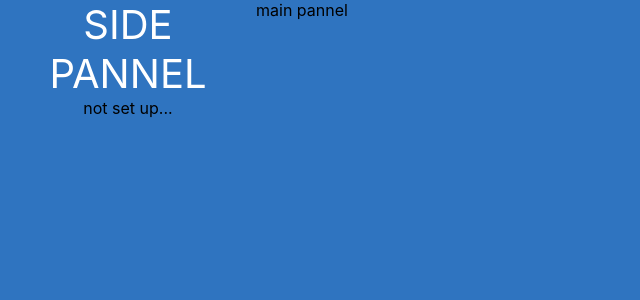
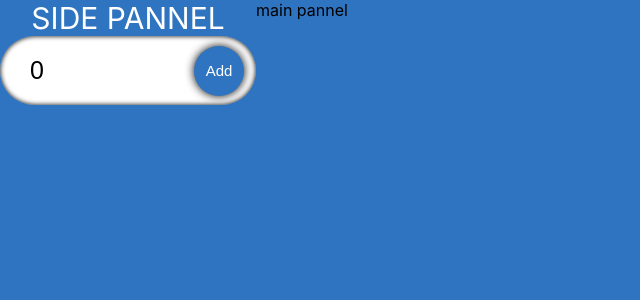
Before and after one commit to skerr4311/NW_Test, a React (Create React App) app: page / in a window 1280 px wide. Shown: the top 300 px of the page, without its empty margins (0-640 px from the left). Built offline with nearby package versions, Linux system fonts and the light colour scheme.

Commit message:
Set up basic input box

```diff
--- a/src/components/InputField.tsx
+++ b/src/components/InputField.tsx
@@ -1,10 +1,24 @@
-import React from 'react'
+import React, {useRef} from 'react'
+import {Score} from '../models/models'
+import '../css/inputfield.css'
 
-const InputField = () => {
+const InputField: React.FC<Score> = ({score, setScore, handleAdd}) => {
+    const inputRef = useRef<HTMLInputElement>(null);
     return (
-        <div>
-            not set up...
-        </div>
+        <form className='input' onSubmit={(e) => {
+            handleAdd(e)
+            inputRef.current?.blur();
+        }}>
+            <input
+                ref={inputRef}
+                type="number"
+                placeholder='Please enter a score'
+                className='input-box'
+                value={score}
+                onChange={(e) => setScore(parseInt(e.target.value))}
+            />
+            <button type="submit" className='input-submit'>Add</button>
+        </form>
     );
 }
 
--- /dev/null
+++ b/src/css/inputfield.css
@@ -0,0 +1,45 @@
+.input {
+    display: flex;
+    width: 100%;
+    position: relative;
+    align-items: center;
+}
+
+.input-box {
+    width: 100%;
+    border-radius: 50px;
+    padding: 20px 30px;
+    font-size: 25px;
+    border: none;
+    transition: 0.2s;
+    box-shadow: inset 0 0 5px black;
+}
+
+.input-box:focus {
+    box-shadow: 0 0 10px 1000px rgba(0, 0, 0, 0.5);
+    outline: none;
+}
+
+.input-submit {
+    position:absolute;
+    width: 50px;
+    height: 50px;
+    margin: 12px;
+    border-radius: 50px;
+    right: 0px;
+    border: none;
+    font-size: 15px;
+    background-color: #2f74c0;
+    color: white;
+    transition: 0.2s all;
+    box-shadow: 0 0 10px black;
+}
+
+.input-submit:hover {
+    background-color: #388ae2;
+}
+
+.input-submit:active {
+    transform: scale(0.8);
+    box-shadow: 0 0 5px black;
+}
--- a/src/css/mainpage.css
+++ b/src/css/mainpage.css
@@ -17,7 +17,7 @@
 
 .heading{
     text-transform: uppercase;
-    font-size: 40px;
+    font-size: 30px;
     margin: 30px 0;
     color: white;
     z-index: 1;
--- /dev/null
+++ b/src/models/models.tsx
@@ -0,0 +1,17 @@
+import React from "react";
+
+export interface Score {
+    score: number;
+    setScore: React.Dispatch<React.SetStateAction<number>>
+    handleAdd: (e: React.FormEvent) => void;
+}
+
+export interface ScoreItem {
+    score: number;
+    id: number;
+    include: boolean;
+}
+
+export type Actions =
+| {type: "add"; payload: number}
+| {type: "remove"; payload: number}
--- a/src/pages/MainPage.tsx
+++ b/src/pages/MainPage.tsx
@@ -1,13 +1,33 @@
-import React from 'react'
+import React, {useState, useReducer} from 'react'
 import InputField from '../components/InputField';
 import '../css/mainpage.css'
+import {ScoreItem, Actions} from '../models/models'
+
+const ScoreReducer = (state: ScoreItem[], actions: Actions) => {
+    switch(actions.type){
+        case "add":
+            return state;
+        case "remove":
+            return state;
+    }
+};
 
 const MainPage:React.FC = () => {
+    const [score, setScore] = useState<number>(0);
+    const [state, dispatch] = useReducer(ScoreReducer, []);
+
+    const HandleAdd = (e: React.FormEvent) => {
+        e.preventDefault();
+        if(score > 0){
+            dispatch({type:"add", payload:score})
+            setScore(0);
+        }
+    }
     return(
         <div className='main'>
             <div className='side-pannel'>
                 <span className='heading'>Side Pannel</span>
-                <InputField />
+                <InputField score={score} setScore={setScore} handleAdd={HandleAdd}/>
             </div>
             <div className='main-pannel'>
                 main pannel
```
